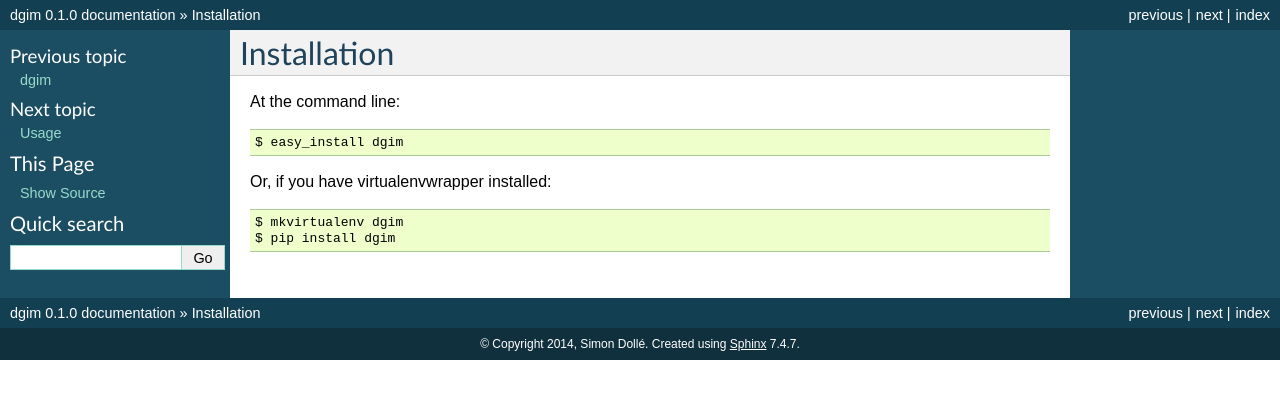
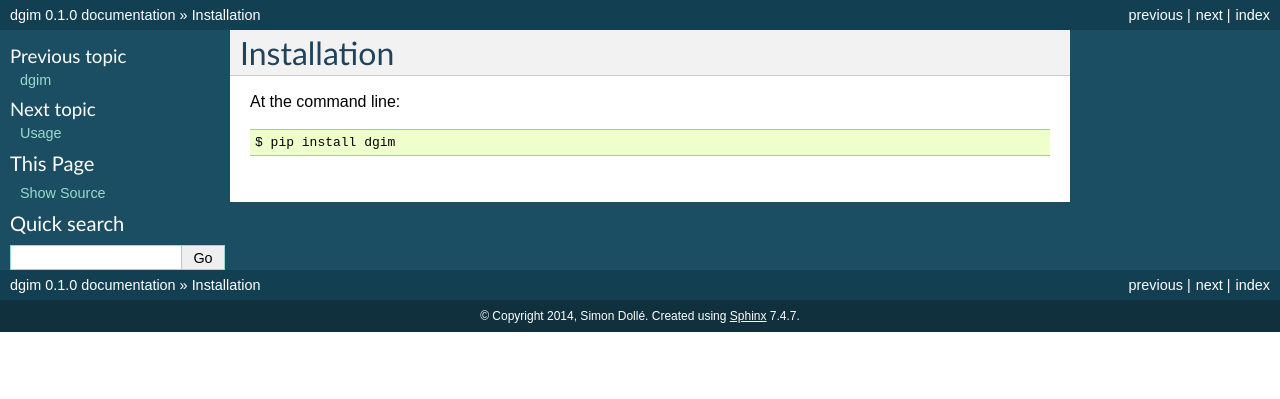
Before and after one commit to simondolle/dgim, a Sphinx documentation site: the page built from docs/installation.rst, in a window 1280 px wide. Shown: the top 399 px of the page. Built offline with Sphinx 7.4.7, drawn with Linux system fonts in a browser that asks for light colours.

Commit message:
Update installation instructions.

```diff
--- a/docs/installation.rst
+++ b/docs/installation.rst
@@ -4,9 +4,4 @@ Installation
 
 At the command line::
 
-    $ easy_install dgim
-
-Or, if you have virtualenvwrapper installed::
-
-    $ mkvirtualenv dgim
     $ pip install dgim
```
Also changed, not shown: README.rst (+7 -0 lines).
